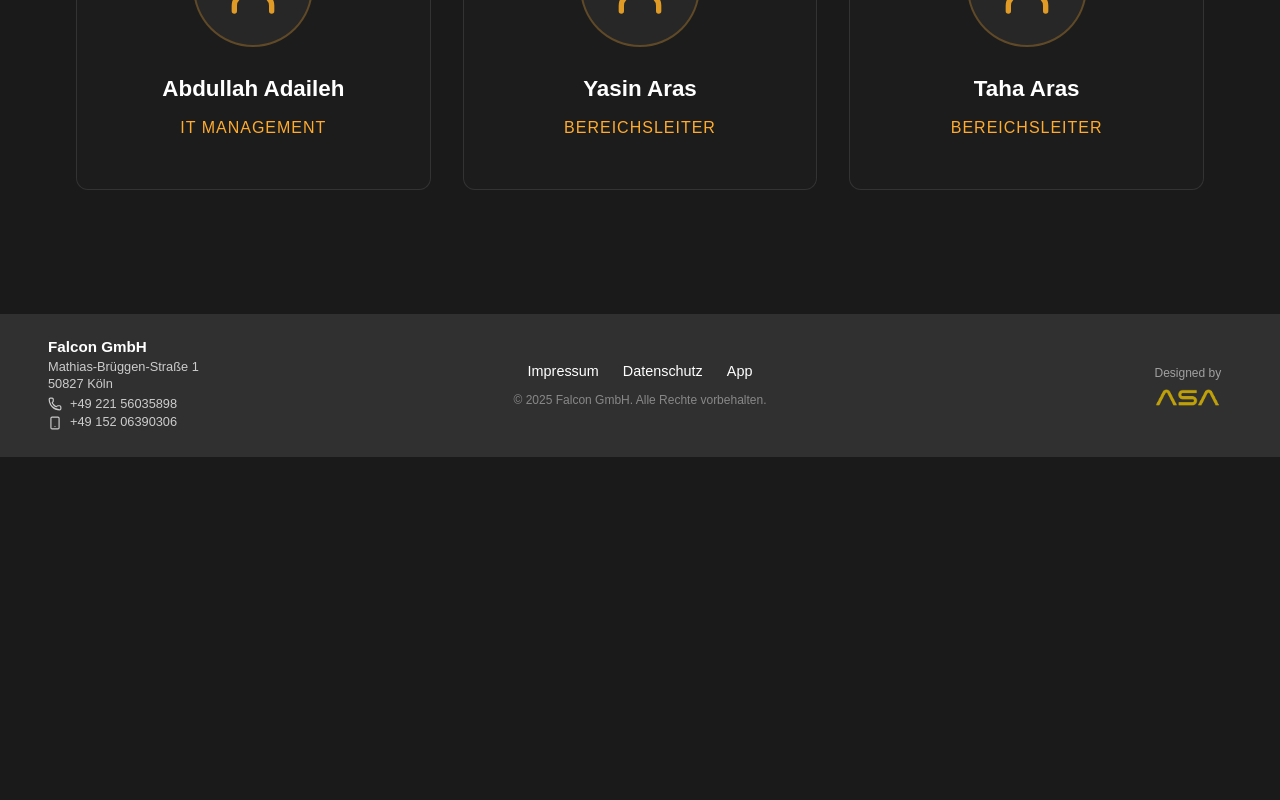
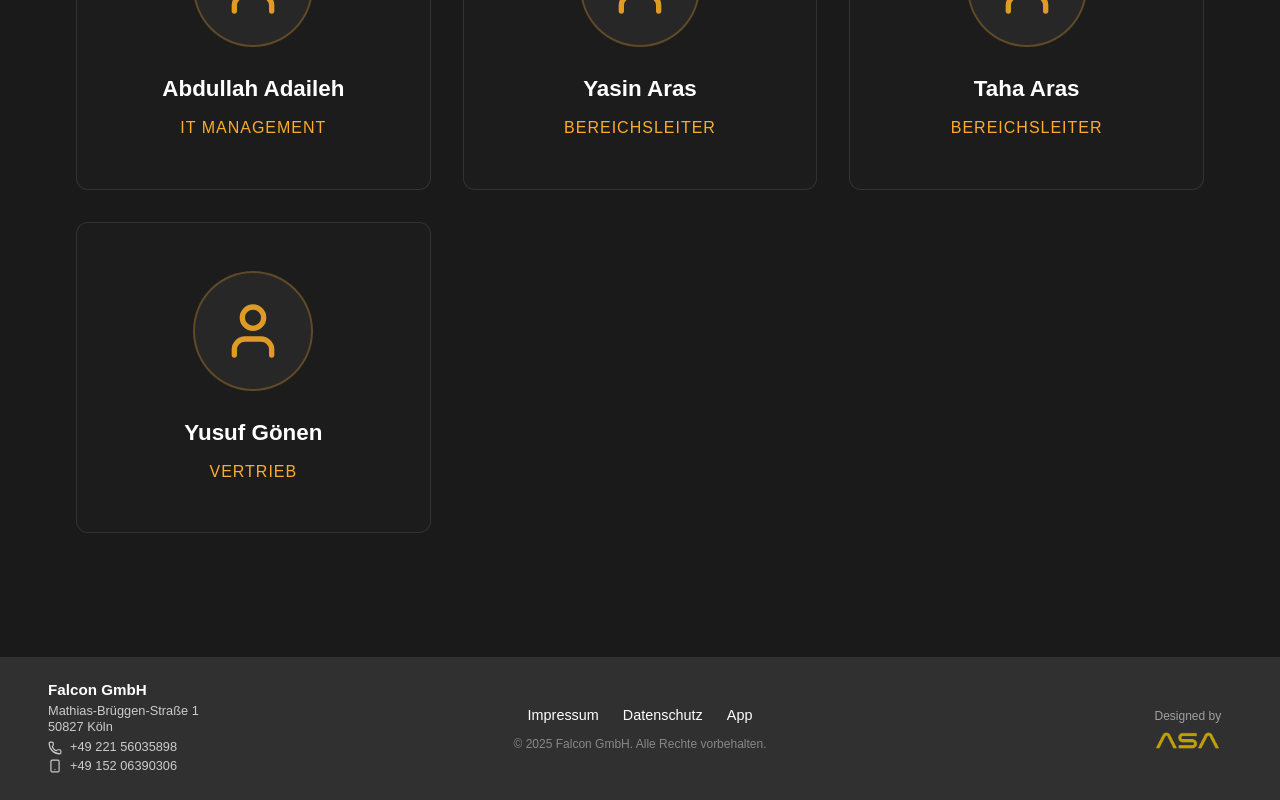
Before and after one commit to Apo998/Falcon-Website, a React (Vite) app: page /about in a window 1280 px wide. Shown: the part 1883-2683 px from the top of the page. Before the commit the page ends 2340 px from the top, so only its background shows below. Built offline with nearby package versions, Linux system fonts and the light colour scheme; no server answers; a web font is replaced by a local one.

Commit message:
feat: add Solera logo to clients and Yusuf Gönen to team

```diff
--- a/src/components/about/Team.jsx
+++ b/src/components/about/Team.jsx
@@ -9,6 +9,7 @@ const teamMembers = [
   { name: 'Abdullah Adaileh', roleKey: 'technician' },
   { name: 'Yasin Aras', roleKey: 'area_manager' },
   { name: 'Taha Aras', roleKey: 'area_manager' },
+  { name: 'Yusuf Gönen', roleKey: 'sales' },
 ];
 
 const Team = () => {
--- a/src/components/home/Clients.jsx
+++ b/src/components/home/Clients.jsx
@@ -15,6 +15,7 @@ const Clients = () => {
     { id: 8, src: '/clients/client8.png', alt: 'Client 8' },
     { id: 9, src: '/clients/client9.png', alt: 'Client 9' },
     { id: 10, src: '/clients/asa.png', alt: 'ASA e-business' },
+    { id: 11, src: '/clients/solera.png', alt: 'Solera' },
   ];
 
   return (
```
Also changed, not shown: public/clients/solera.png (added).
